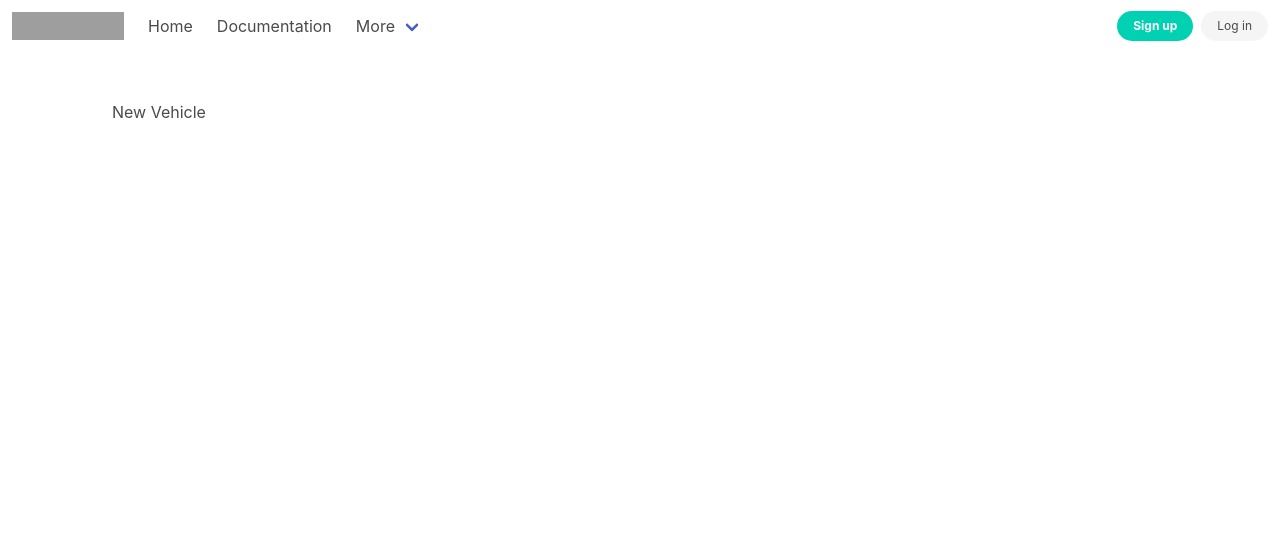
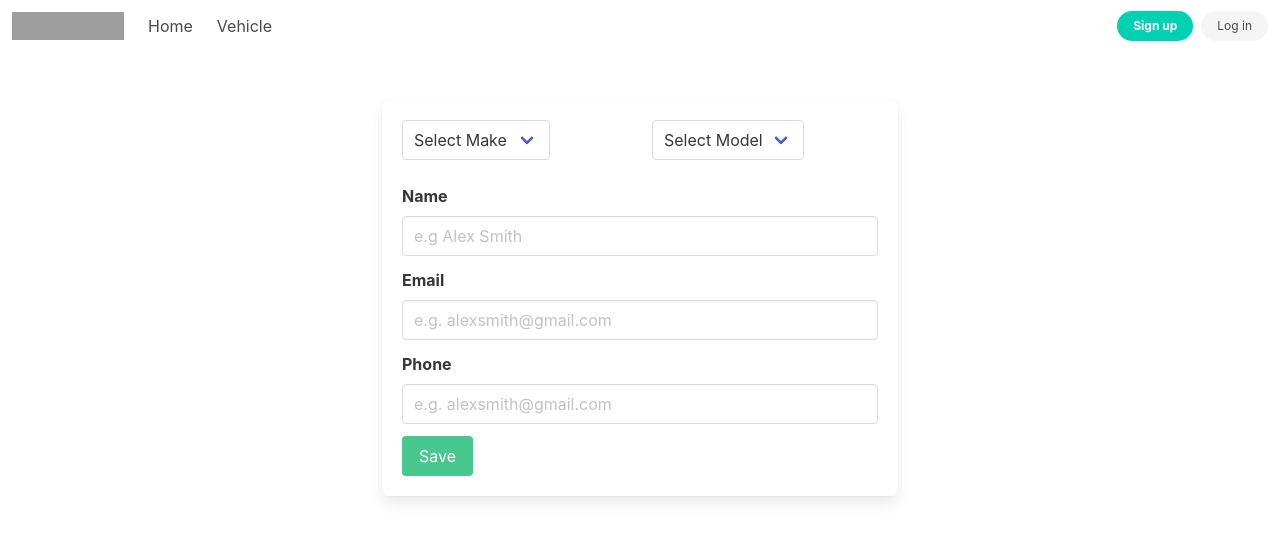
Before and after one commit to Ramprits/angular-vega-travel, an Angular app: page /new-vehicle in a window 1280 px wide. Shown: the top 540 px of the page. Built offline with nearby package versions, Linux system fonts and the light colour scheme; grey boxes are pictures that could not be loaded.

Commit message:
4 files modified

```diff
--- a/src/app/navbar/navbar.component.html
+++ b/src/app/navbar/navbar.component.html
@@ -17,31 +17,9 @@
         Home
       </a>
 
-      <a class="navbar-item">
-        Documentation
+      <a class="navbar-item" routerLink="/">
+        Vehicle
       </a>
-
-      <div class="navbar-item has-dropdown is-hoverable">
-        <a class="navbar-link">
-          More
-        </a>
-
-        <div class="navbar-dropdown">
-          <a class="navbar-item">
-            About
-          </a>
-          <a class="navbar-item">
-            Jobs
-          </a>
-          <a class="navbar-item">
-            Contact
-          </a>
-          <hr class="navbar-divider">
-          <a class="navbar-item">
-            Report an issue
-          </a>
-        </div>
-      </div>
     </div>
 
     <div class="navbar-end">
--- a/src/app/vehicle/new-vehicle/new-vehicle.component.html
+++ b/src/app/vehicle/new-vehicle/new-vehicle.component.html
@@ -1 +1,58 @@
-<h2>New Vehicle</h2>
+<div class="columns">
+	<div class="column is-6 is-offset-3">
+		<section class="box">
+			<div class="columns">
+				<div class="column ">
+					<div class="control">
+						<div class="select">
+							<select>
+      <option>Select Make</option>
+      <option>With options</option>
+    </select>
+  </div>
+</div>
+		</div>
+
+		<div class="column ">
+<div class="control">
+  <div class="select">
+    <select>
+      <option>Select Model</option>
+      <option>With options</option>
+    </select>
+  </div>
+</div>
+		</div>
+	</div>
+	<div class="field">
+		<label class="label">Name</label>
+  <div class="control">
+    <input class="input" type="text" placeholder="e.g Alex Smith">
+  </div>
+</div>
+
+<div class="field">
+  <label class="label">Email</label>
+  <div class="control">
+    <input class="input" type="email" placeholder="e.g. alexsmith@gmail.com">
+  </div>
+</div>
+
+<div class="field">
+  <label class="label">Phone</label>
+  <div class="control">
+    <input class="input" type="email" placeholder="e.g. alexsmith@gmail.com">
+  </div>
+</div>
+
+
+<div class="field">
+  <p class="control">
+    <button class="button is-success">
+      Save
+    </button>
+  </p>
+</div>
+</section>
+  </div>
+</div>
--- a/src/app/vehicle/vehicle.component.html
+++ b/src/app/vehicle/vehicle.component.html
@@ -1 +1,5 @@
-<h2>new Vehicle</h2>
+<section class="section">
+	<button class="button is-link is-small is-rounded" routerLink="/new-vehicle">
+    Add New Vehicle
+  </button>
+</section>
--- a/src/index.html
+++ b/src/index.html
@@ -1 +1,2 @@
+
 <my-app>loading</my-app>
```
